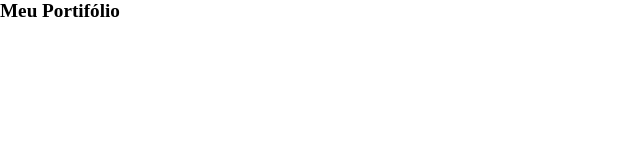
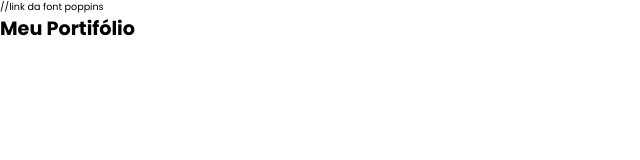
Before and after one commit to KamisAmorim/kamillarebeka.github.io, a plain HTML site: page index.html in a window 1280 px wide. Shown: the whole page, without its empty margins (0-640 px from the left). Drawn offline with Linux system fonts and the light colour scheme.

Commit message:
teste da poppins

```diff
--- a/index.html
+++ b/index.html
@@ -6,6 +6,12 @@
     <title>Meu Portifólio</title>
     <link rel="stylesheet" href="style.css">
     <link href='https://cdn.boxicons.com/3.0.6/fonts/basic/boxicons.min.css' rel='stylesheet'>
+
+    //link da font poppins
+    <link rel="preconnect" href="https://fonts.googleapis.com">
+    <link rel="preconnect" href="https://fonts.gstatic.com" crossorigin>
+    <link href="https://fonts.googleapis.com/css2?family=Poppins:wght@300;400;500;600;700&display=swap" rel="stylesheet">
+
 </head>
 <body>
     <h1>Meu Portifólio</h1>
```
